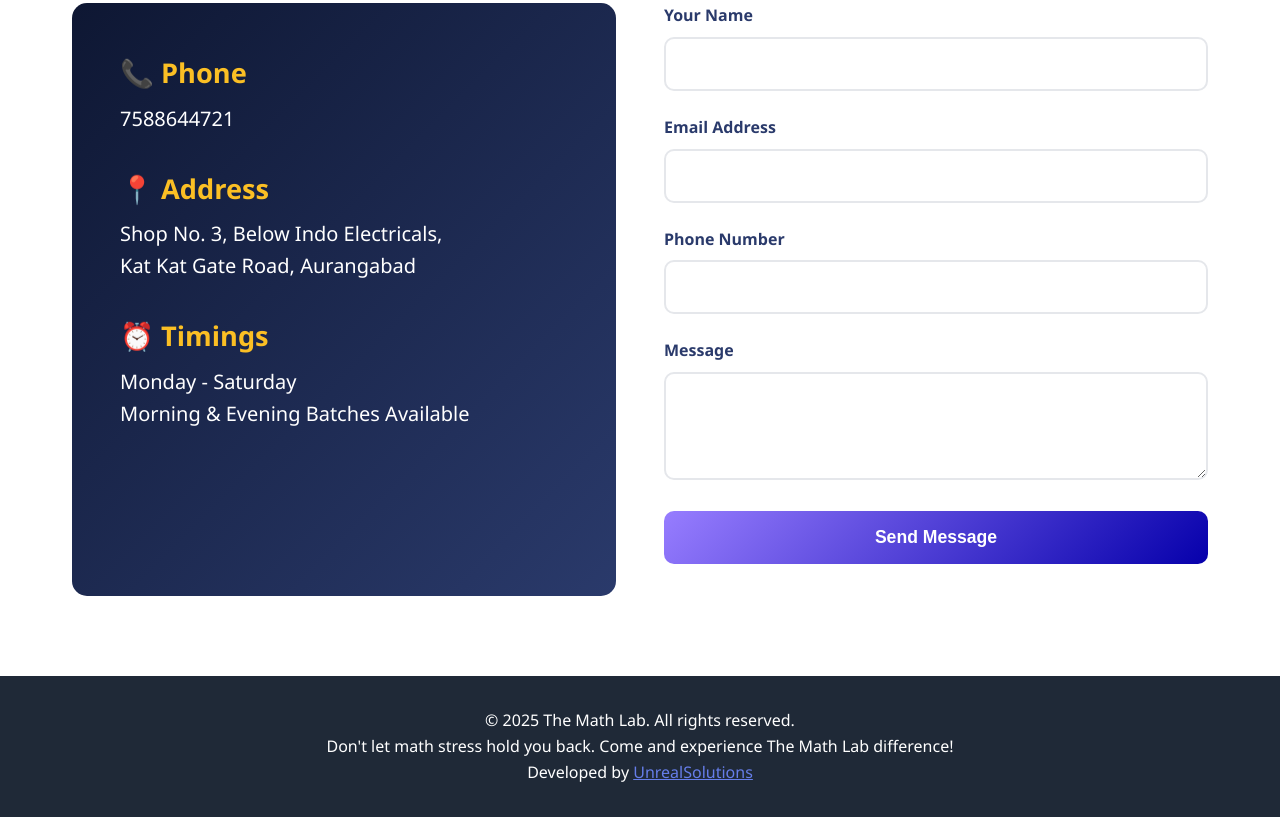
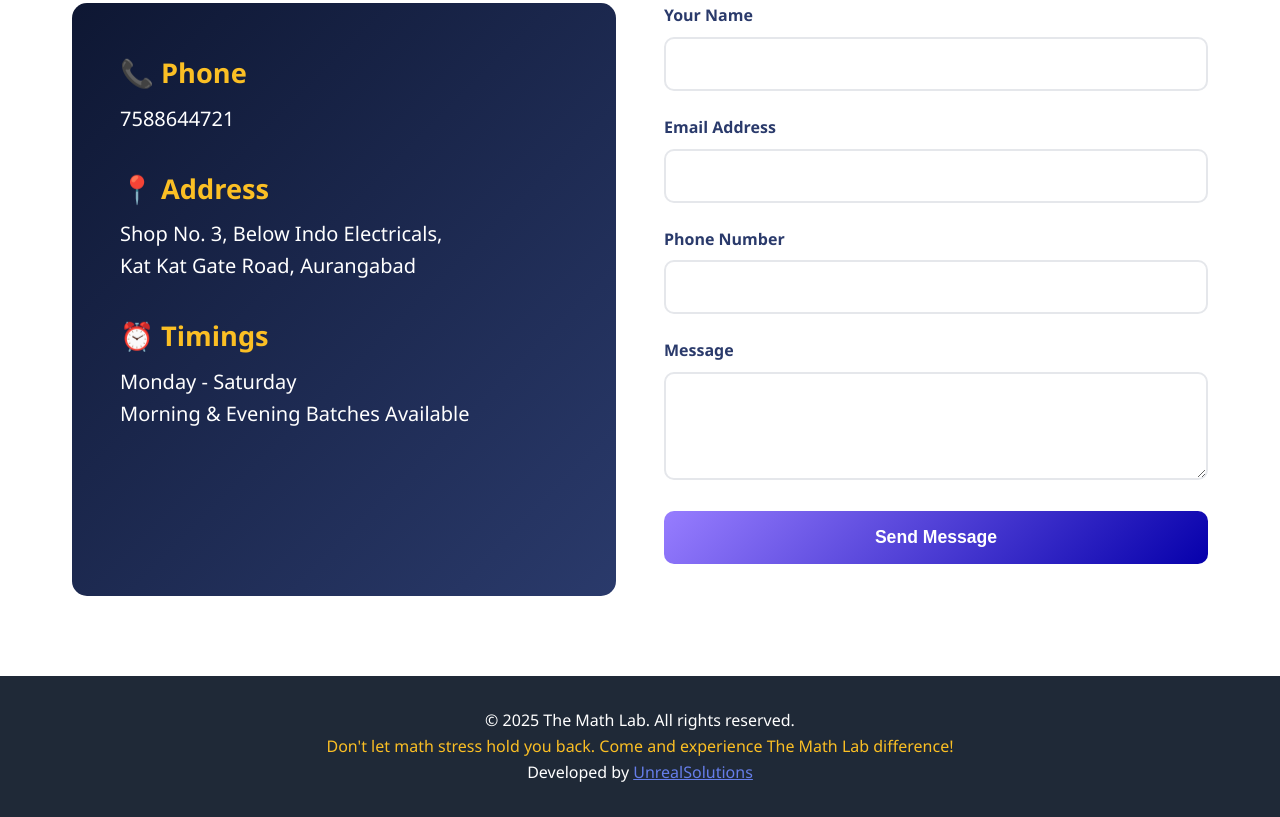
Before and after one commit to UnrealSolutions451/TheMathLab, a plain HTML site: page index.html in a window 1280 px wide. Shown: the part 1874-2691 px from the top of the page. Drawn offline with Linux system fonts and the light colour scheme.

Commit message:
Update index.html

```diff
--- a/index.html
+++ b/index.html
@@ -578,7 +578,7 @@
     <!-- Footer -->
     <footer>
         <p>&copy; 2025 The Math Lab. All rights reserved.</p>
-        <p>Don't let math stress hold you back. Come and experience The Math Lab difference!</p><p>
+        <p style="color: #fbbf24;">Don't let math stress hold you back. Come and experience The Math Lab difference!</p><p>
     Developed by
     <a style="color: #667eea;" href="https://unrealsolutions.pages.dev" target="_blank" rel="noopener noreferrer">UnrealSolutions</a>
     </footer>
```
